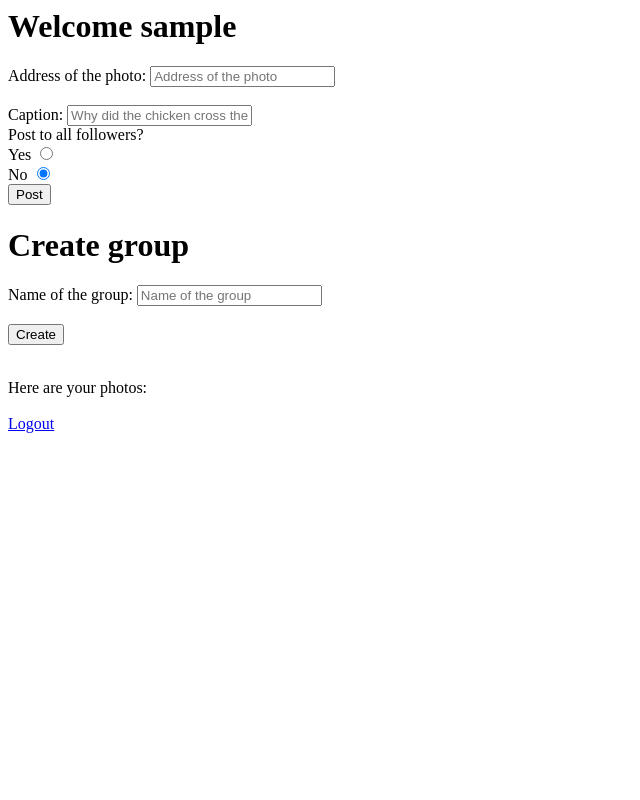
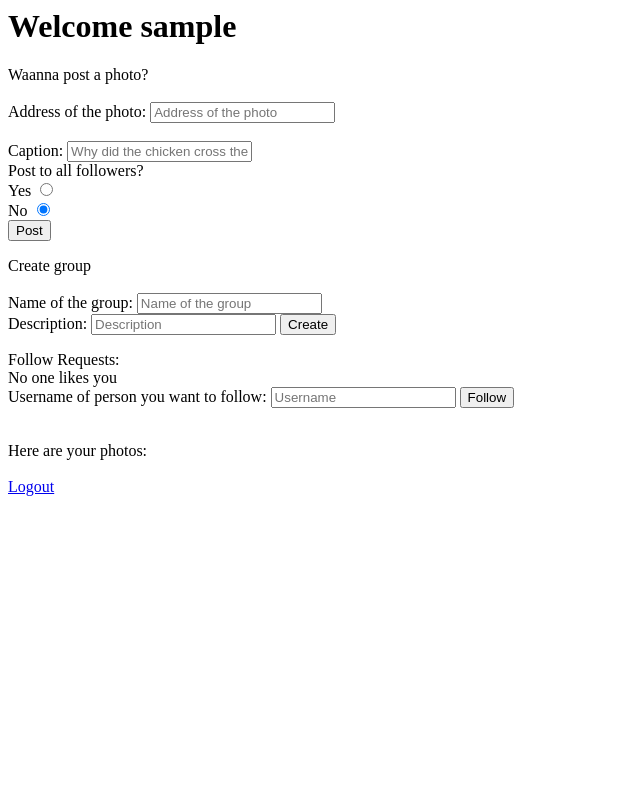
Before and after one commit to GodlyAtheist42/DatabasesProject, a Flask app: page /home in a window 1280 px wide. Shown: the whole page, without its empty margins (0-640 px from the left). Run offline with Flask 2, Linux system fonts and the light colour scheme; the visitor is signed in with stand-in values (Sample User, id 1); data that the repository does not hold is empty.

Commit message:
Implemented friendgroups and follow requests

```diff
--- a/app.py
+++ b/app.py
@@ -93,9 +93,25 @@ def home():
     query = 'SELECT filepath, caption, photoPoster, photoID from photo WHERE allFollowers = 1 OR photoPoster = %s ORDER BY postingdate DESC'
     cursor.execute(query,user)
     data = cursor.fetchall()
+    query = 'SELECT username_follower FROM follow WHERE username_followed = %s AND followStatus=0'
+    cursor.execute(query,user)
+    data2 = cursor.fetchall()
     cursor.close()
-    return render_template('home.html', username=user, filePath=data)
+    return render_template('home.html', username=user, photoData=data, followers = data2)
 
+@app.route('/followRequest', methods=['GET','POST'])
+def followRequest():
+    followed = session['username']
+    follower = request.args.get("follower")
+    followStatus = int(request.args.get("fs"))
+    cursor = conn.cursor()
+    query = 'DELETE FROM follow WHERE username_followed = %s AND username_follower = %s'
+    cursor.execute(query, (followed, follower))
+    if followStatus:
+        query = 'INSERT INTO follow VALUES(%s, %s, 1)'
+        cursor.execute(query, (followed, follower))
+    cursor.close()
+    return redirect(url_for('home'))
 
 @app.route('/post', methods=['GET', 'POST'])
 def post():
@@ -116,7 +132,7 @@ def photoDetails():
     cursor = conn.cursor()
     query = 'SELECT * FROM photo JOIN person on (photo.photoPoster = person.username) WHERE photoID = %s'
     cursor.execute(query, (pid))
-    data = cursor.fetchall()
+    data = cursor.fetchone()
     cursor.close()
     print(data)
     return render_template('photoDetails.html', details = data)
@@ -124,37 +140,25 @@ def photoDetails():
 @app.route('/createGroup', methods=['GET', 'POST'])
 def createGroup():
     groupName = request.form['groupName']
-    owner = request.args.get("username")
+    owner = session['username']
+    description = request.form['description']
     cursor = conn.cursor()
-    query = 'INSERT INTO friendgroup (groupOwner, groupName) VALUES(%s, %s)'
-    cursor.execute(query, (owner, groupName))
+    query = 'INSERT INTO friendgroup (groupOwner, groupName, description) VALUES(%s, %s, %s)'
+    cursor.execute(query, (owner, groupName, description))
     query = 'INSERT INTO belongTo VALUES (%s, %s, %s)'
     cursor.execute(query, (owner, owner, groupName))
     cursor.close()
     return redirect(url_for('home'))
 
-@app.route('/select_blogger')
-def select_blogger():
-    #check that user is logged in
-    #username = session['username']
-    #should throw exception if username not found
-
+@app.route('/follow', methods=['GET', 'POST'])
+def follow():
+    followed = request.form['followed']
+    follower = session['username']
     cursor = conn.cursor()
-    query = 'SELECT DISTINCT username FROM blog'
-    cursor.execute(query)
-    data = cursor.fetchall()
+    query = 'INSERT INTO follow (username_followed, username_follower, followstatus) VALUES (%s, %s, 0)'
+    cursor.execute(query, (followed, follower))
     cursor.close()
-    return render_template('select_blogger.html', user_list=data)
-
-@app.route('/show_posts', methods=["GET", "POST"])
-def show_posts():
-    poster = request.args['poster']
-    cursor = conn.cursor()
-    query = 'SELECT ts, blog_post FROM blog WHERE username = %s ORDER BY ts DESC'
-    cursor.execute(query, poster)
-    data = cursor.fetchall()
-    cursor.close()
-    return render_template('show_posts.html', poster_name=poster, posts=data)
+    return redirect(url_for('home'))
 
 @app.route('/logout')
 def logout():
--- a/templates/home.html
+++ b/templates/home.html
@@ -4,6 +4,7 @@
 <body>
 <form action="/post" method="POST">
   <h1>Welcome {{ username }}</h1>
+  Waanna post a photo? <br> <br>
   Address of the photo:
   <input type="text" name = "photoPath" placeholder="Address of the photo" required/> <br> <br>
   Caption:
@@ -16,25 +17,73 @@
 	<input type="submit" value = Post />
 </form>
 
-<form action="/createGroup?username={{ username }}" method="POST">
-  <h1>Create group</h1>
+<form action="/createGroup" method="POST">
+ Create group <br><br>
   Name of the group:
-  <input type="text" name = "groupName" placeholder="Name of the group" required/> <br> <br>
+  <input type="text" name = "groupName" placeholder="Name of the group" required/>
+  <br> Description:
+  <input type="text" name = "description" placeholder="Description" required/>
 	<input type="submit" value = Create />
 </form>
 
+<style>
+    div.container {
+      display:inline-block;
+    }
+</style>
+
+Follow Requests:<br>
+{% if followers %}
+
+{% for follower in followers %}
+{{ follower[0] }}
+
+<!-- <div class="container"> -->
+
+    <form action="/followRequest?follower={{ follower[0] }}&fs=1" method="POST">
+    <input type="submit" value = "Accept"/> </form>
+
+    <form action="/followRequest?follower={{ follower[0] }}&fs=0" method="POST">
+    <input type="submit" value = "Deny" /> </form>
+<!-- </div> -->
+<br>
+{% endfor %}
+
+{% else %}
+No one likes you
+
+{%endif %}
+
+<form action="/follow?" method="POST">
+  Username of person you want to follow:
+  <input type="text" name = "followed" placeholder="Username" required/>
+	<input type="submit" value = Follow />
+</form>
+
 <br>Here are your photos:<br>
-<body>
-    {% for photo in filePath %}
+    <meta charset=utf-8 />
+    <style>
+      div.container {
+        display:inline-block;
+      }
+
+      p {
+        text-align:center;
+      }
+    </style>
+  </head>
+
+    {% for photo in photoData %}
+    <div class="container">
        Posted by: {{ photo[2] }} <br>
        PhotoID: {{ photo[3] }} <br>
 
        <a href="/photoDetails?id={{ photo[3] }}">
-        <img src= "{{ photo[0] }}" alt="photo.png" width="500" height="333">
-      </a>
-    <br> Caption: {{ photo[1] }}<br><br>
+        <img src= "{{ photo[0] }}" alt="photo.png" width="450" height="333">
+        <form action="/like?username={{ username }}" method="POST"></form></a>
+    Caption: {{ photo[1] }}<br><br>
+    </div>
     {% endfor %}
-  </body>
 
 
 <br>
--- a/templates/photodetails.html
+++ b/templates/photodetails.html
@@ -3,9 +3,9 @@
 </head>
 <body>
 <p> Details:</p>
-<img src= "{{ details[0][2] }}" alt="photo.png" width="500" height="333"> <br>
-Full name: {{ details[0][8] }} {{ details[0][8] }}
-Posted on: {{ details[0][1] }}
+<img src= "{{ details[2] }}" alt="photo.png" width="500" height="333"> <br>
+Full name: {{ details[8] }} {{ details[8] }} <br>
+Posted on: {{ details[1] }}
 <br>
 <a href="/home">Back</a>
 </body>
```
